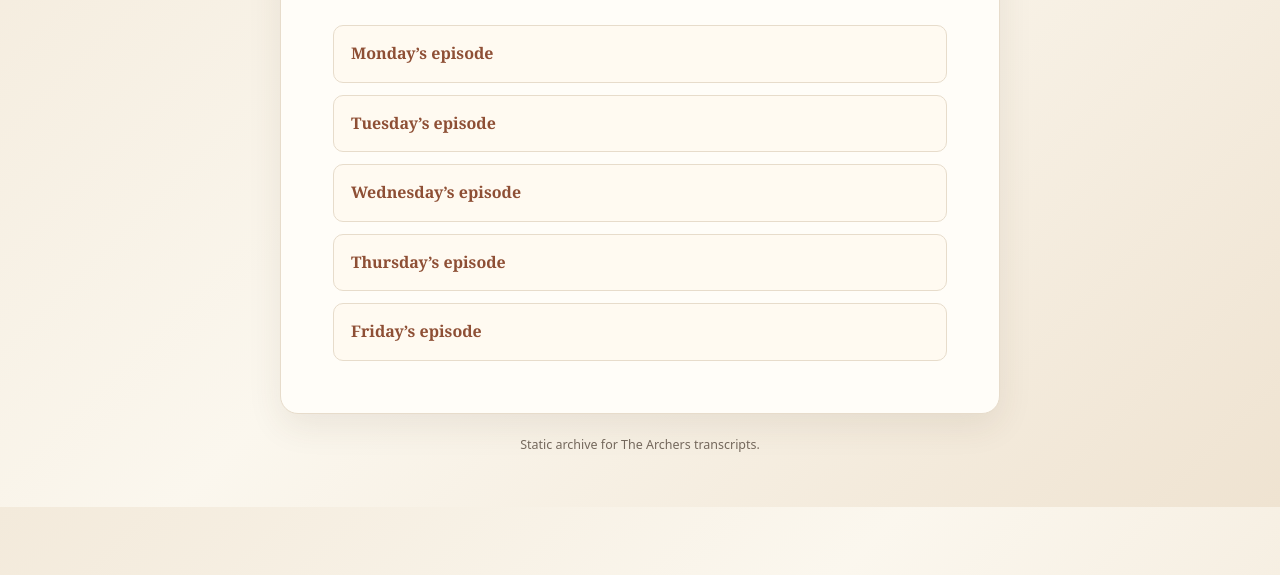
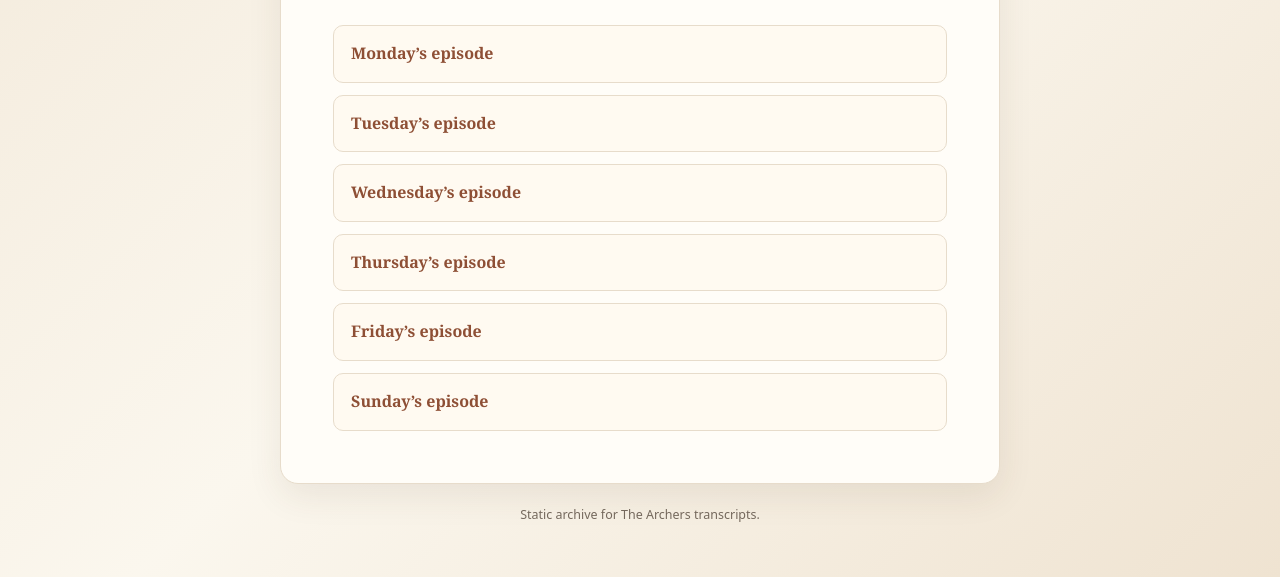
Before and after one commit to cghuisunshine/archers, a plain HTML site: page index.html in a window 1280 px wide. Shown: the part 225-802 px from the top of the page. Drawn offline with Linux system fonts and the light colour scheme.

Commit message:
Add Sunday transcript to archive index

```diff
--- a/index.html
+++ b/index.html
@@ -19,5 +19,6 @@
 <li><a href="wednesday-episode.html">Wednesday’s episode</a></li>
 <li><a href="thursday-episode.html">Thursday’s episode</a></li>
 <li><a href="friday-episode.html">Friday’s episode</a></li>
+<li><a href="sunday-episode.html">Sunday’s episode</a></li>
 </ul>
 </section><footer>Static archive for The Archers transcripts.</footer></main></body></html>
```
